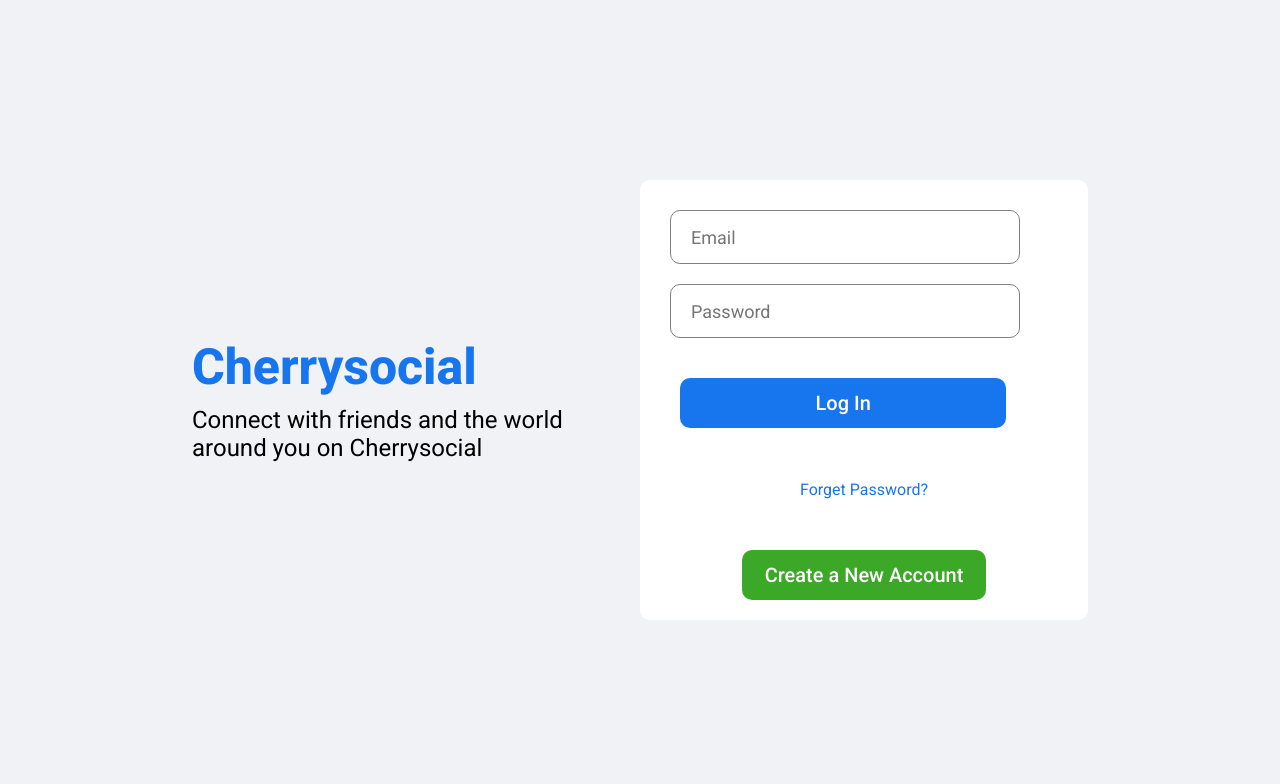
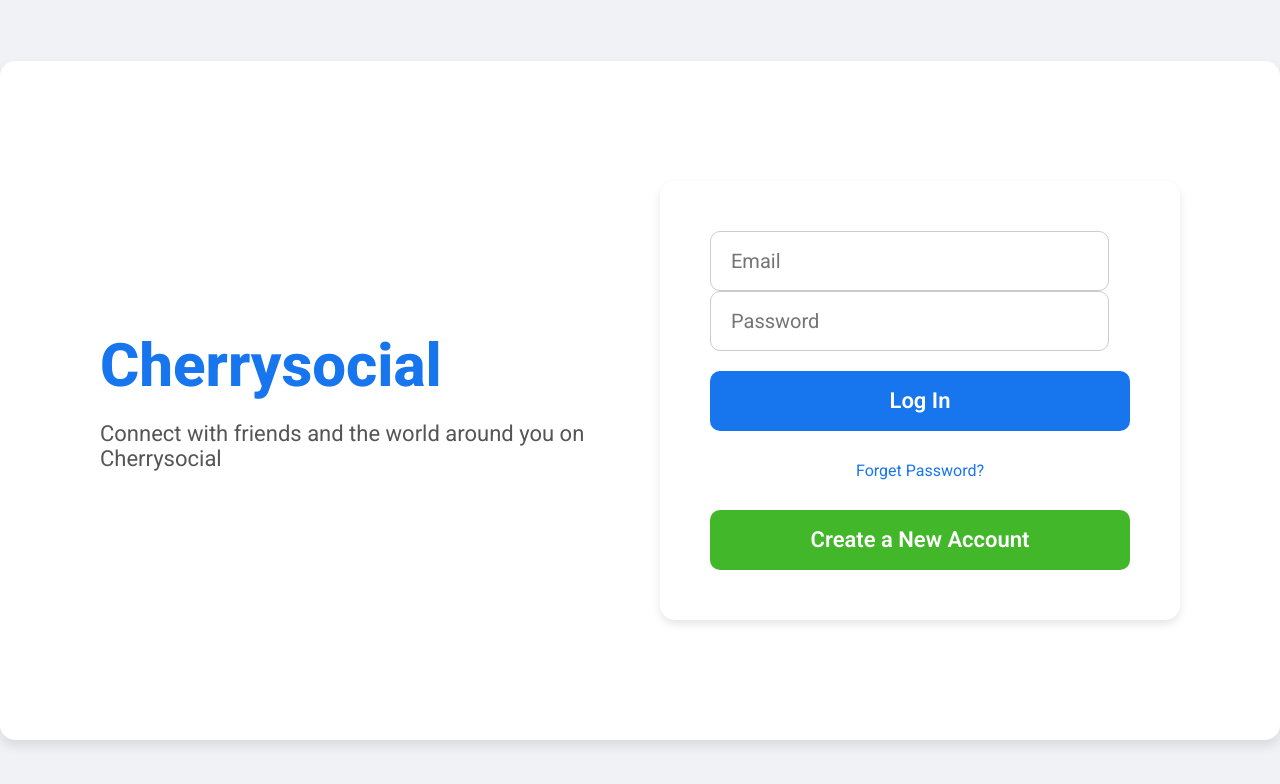
Before and after one commit to jiatongcherry/Social-Media-Platform, a React (Vite) app in the folder social-media-platform/: page /login in a window 1280 px wide. Shown: the top 784 px of the page. Built offline with nearby package versions, Linux system fonts and the light colour scheme.

Commit message:
css revise

```diff
--- a/social-media-platform/src/pages/login/Login.jsx
+++ b/social-media-platform/src/pages/login/Login.jsx
@@ -61,7 +61,7 @@ const Login = () => {
               <button className="loginButton" type="submit">Log In</button>
             </form>
             <span className="loginForgot">Forget Password?</span>
-            <button className='loginRegisterButton'>
+            <button className='loginRegisterButton' onClick={() => navigate('/register')} >
               Create a New Account
             </button>
           </div>
--- a/social-media-platform/src/pages/login/login.css
+++ b/social-media-platform/src/pages/login/login.css
@@ -8,9 +8,14 @@
 }
 
 .loginWrapper {
-  width: 70%;
-  height: 70%;
+  width: 80%; /* 调整白色框宽度为80% */
+  max-width: 1200px; /* 增加最大宽度限制 */
+  height: 80%; /* 增大高度比例 */
   display: flex;
+  border-radius: 15px; /* 添加圆角 */
+  background-color: white; /* 白色背景 */
+  box-shadow: 0 6px 12px rgba(0, 0, 0, 0.1); /* 添加阴影 */
+  overflow: hidden; /* 防止内容溢出 */
 }
 
 .loginLeft,
@@ -19,84 +24,92 @@
   display: flex;
   flex-direction: column;
   justify-content: center;
+  padding: 20px; /* 增加左右内边距 */
 }
 
 .loginLogo {
-  font-size: 50px;
+  font-size: 60px; /* 放大标题字体 */
   font-weight: 800;
   color: #1775ee;
-  margin-bottom: 10px;
+  margin-bottom: 20px; /* 增加间距 */
 }
 
 .loginDesc {
   font-size: 24px;
+  color: #555; /* 更柔和的颜色 */
 }
 
 .loginBox {
-  height: 300px;
-  padding: 20px;
+  width: 90%; /* 调整宽度 */
+  padding: 40px; /* 增大内边距 */
   background-color: white;
-  border-radius: 10px;
+  border-radius: 15px;
   display: flex;
   flex-direction: column;
   justify-content: center;
   align-items: center;
-  gap: 50px;
+  gap: 20px; /* 增加子元素之间的空隙 */
+  box-shadow: 0 4px 8px rgba(0, 0, 0, 0.1); /* 添加阴影效果 */
 }
 
-.loginEmail {
-  width: 80%;
-  height: 50px;
-  border-radius: 10px;
-  border: 1px solid gray;
-  font-size: 18px;
-  padding-left: 20px;
-  margin: 10px;
+.loginEmail,
+.loginPwd {
+  width: 95%; /* 增大输入框宽度 */
+  height: 60px; /* 保持高度 */
+  border-radius: 10px; /* 圆角 */
+  border: 1px solid #ccc; /* 边框颜色 */
+  font-size: 20px; /* 字体大小 */
+  padding-left: 20px; /* 内边距 */
+  box-sizing: border-box; /* 避免宽度问题 */
+  margin: 0; /* 移除外边距，使用父容器的 gap 控制 */
 }
 
-.loginPwd {
-  width: 80%;
-  height: 50px;
-  border-radius: 10px;
-  border: 1px solid gray;
-  font-size: 18px;
-  padding-left: 20px;
-  margin: 10px;
-}
-
-.loginInput:focus {
+.loginEmail:focus,
+.loginPwd:focus {
   outline: none;
+  border-color: #1775ee; /* 聚焦时边框高亮 */
+  box-shadow: 0 0 5px rgba(23, 117, 238, 0.5); /* 聚焦时添加阴影 */
 }
 
 .loginButton {
-  height: 50px;
+  height: 60px; /* 增加高度 */
   border-radius: 10px;
   border: none;
   background-color: #1775ee;
   color: white;
-  font-size: 20px;
-  font-weight: 500;
+  font-size: 22px; /* 增大字体 */
+  font-weight: 600;
   cursor: pointer;
-  width: 80%;
-  margin-top: 30px;
-  margin-left: 20px;
+  width: 90%; /* 调整宽度 */
+  margin-top: 20px; /* 调整顶部间距 */
+  transition: background-color 0.3s ease;
+}
+
+.loginButton:hover {
+  background-color: #145dbf; /* 悬停时改变背景颜色 */
 }
 
 .loginForgot {
   text-align: center;
   color: #1775ee;
   cursor: pointer;
+  font-size: 16px; /* 调整字体大小 */
 }
 
 .loginRegisterButton {
-  width: 60%;
-  align-self: center;
-  height: 50px;
+  width: 80%; /* 调整宽度 */
+  height: 60px; /* 调整高度 */
   border-radius: 10px;
   border: none;
   background-color: #3ca827;
   color: white;
-  font-size: 20px;
-  font-weight: 500;
+  font-size: 22px; /* 增大字体 */
+  font-weight: 600;
   cursor: pointer;
+  text-align: center;
+  transition: background-color 0.3s ease;
 }
+
+.loginRegisterButton:hover {
+  background-color: #36a420; /* 悬停时背景色变化 */
+}
--- a/social-media-platform/src/pages/register/register.css
+++ b/social-media-platform/src/pages/register/register.css
@@ -1,3 +1,4 @@
+/* 主容器样式，页面居中对齐 */
 .login {
   width: 100vw;
   height: 100vh;
@@ -7,14 +8,22 @@
   justify-content: center;
 }
 
+/* 包含左右两部分的容器 */
 .loginWrapper {
-  width: 70%;
-  height: 70%;
+  width: 90%; /* 撑满页面宽度 */
+  max-width: 1200px; /* 增大白色框的最大宽度 */
+  height: auto;
+  padding: 100px 80px; /* 增大上下和左右的内边距 */
+  background-color: white;
+  border-radius: 15px;
+  box-shadow: 0 6px 12px rgba(0, 0, 0, 0.1); /* 添加阴影效果 */
   display: flex;
+  flex-direction: row;
+  justify-content: space-between;
 }
 
-.loginLeft,
-.loginRight {
+/* 左侧内容样式 */
+.loginLeft {
   flex: 1;
   display: flex;
   flex-direction: column;
@@ -22,63 +31,102 @@
 }
 
 .loginLogo {
-  font-size: 50px;
+  font-size: 60px; /* 放大标题字体 */
   font-weight: 800;
   color: #1775ee;
-  margin-bottom: 10px;
+  margin-bottom: 20px; /* 增加间距 */
 }
 
 .loginDesc {
-  font-size: 24px;
+  font-size: 22px; /* 放大描述字体 */
+  color: #555;
 }
 
-.loginBox{
-    height: 400px;
-    padding: 20px;
-    background-color: white;
-    border-radius: 10px;
+/* 右侧内容样式 */
+.loginRight {
+  flex: 1;
   display: flex;
   flex-direction: column;
-    justify-content: space-between;
+  justify-content: center;
+  align-items: center; /* 水平居中 */
 }
 
-.loginInput{
-    height: 50px;
-    border-radius: 10px;
-    border: 1px solid gray;
-    font-size: 18px;
-    padding-left: 20px;
+/* 包含输入框和按钮的盒子 */
+.loginBox {
+  width: 100%;
+  max-width: 600px; /* 放大输入区域的宽度 */
+  padding: 50px; /* 增大内边距 */
+  background-color: white;
+  border-radius: 15px;
+  box-sizing: border-box;
+  display: flex;
+  flex-direction: column;
+  gap: 30px; /* 增加子元素之间的间距 */
 }
 
-.loginInput:focus{
-    outline: none;
+/* 输入框样式 */
+.loginInput {
+  width: 100%; /* 输入框宽度与父容器一致 */
+  height: 60px; /* 高度放大 */
+  border-radius: 10px; /* 柔和的圆角 */
+  border: 1px solid #ccc; /* 边框颜色 */
+  font-size: 20px; /* 放大字体 */
+  padding-left: 20px; /* 增加内边距 */
+  box-sizing: border-box; /* 避免宽度超出父容器 */
+  transition: all 0.3s ease; /* 添加过渡效果 */
 }
 
-.loginButton{
-    height: 50px;
+.loginInput:focus {
+  outline: none;
+  border-color: #1775ee; /* 聚焦时边框高亮 */
+  box-shadow: 0 0 8px rgba(23, 117, 238, 0.6); /* 聚焦时阴影效果 */
+}
+
+/* 按钮样式 */
+.loginButton {
+  width: 100%; /* 按钮宽度与输入框一致 */
+  height: 60px; /* 高度放大 */
   border-radius: 10px;
   border: none;
   background-color: #1775ee;
   color: white;
-    font-size: 20px;
-    font-weight: 500;
+  font-size: 22px; /* 放大字体 */
+  font-weight: 600;
   cursor: pointer;
+  transition: background-color 0.3s ease;
 }
 
-.loginForgot{
-    text-align: center;
-    color: #1775ee;
+.loginButton:hover {
+  background-color: #145dbf; /* 悬停时背景色变化 */
 }
 
-.loginRegisterButton{
-    width: 60%;
-    align-self: center;
-    height: 50px;
+/* 注册按钮样式 */
+.loginRegisterButton {
+  width: 100%; /* 按钮宽度与输入框一致 */
+  height: 60px; /* 高度放大 */
   border-radius: 10px;
   border: none;
-    background-color: #3ca827;
+  background-color: #42b72a;
   color: white;
-    font-size: 20px;
-    font-weight: 500;
+  font-size: 22px; /* 放大字体 */
+  font-weight: 600;
   cursor: pointer;
+  transition: background-color 0.3s ease;
 }
+
+.loginRegisterButton:hover {
+  background-color: #36a420; /* 悬停时背景色变化 */
+}
+
+/* 按钮容器样式，确保两按钮对齐 */
+.loginBox > .loginButton,
+.loginBox > .loginRegisterButton {
+  margin: 0; /* 清除按钮默认外边距 */
+}
+
+/* 输入框和按钮宽度保持100% */
+.loginInput,
+.loginButton,
+.loginRegisterButton {
+  width: 100%;
+}
```
Lines whose indentation alone changed are shown as unchanged.
